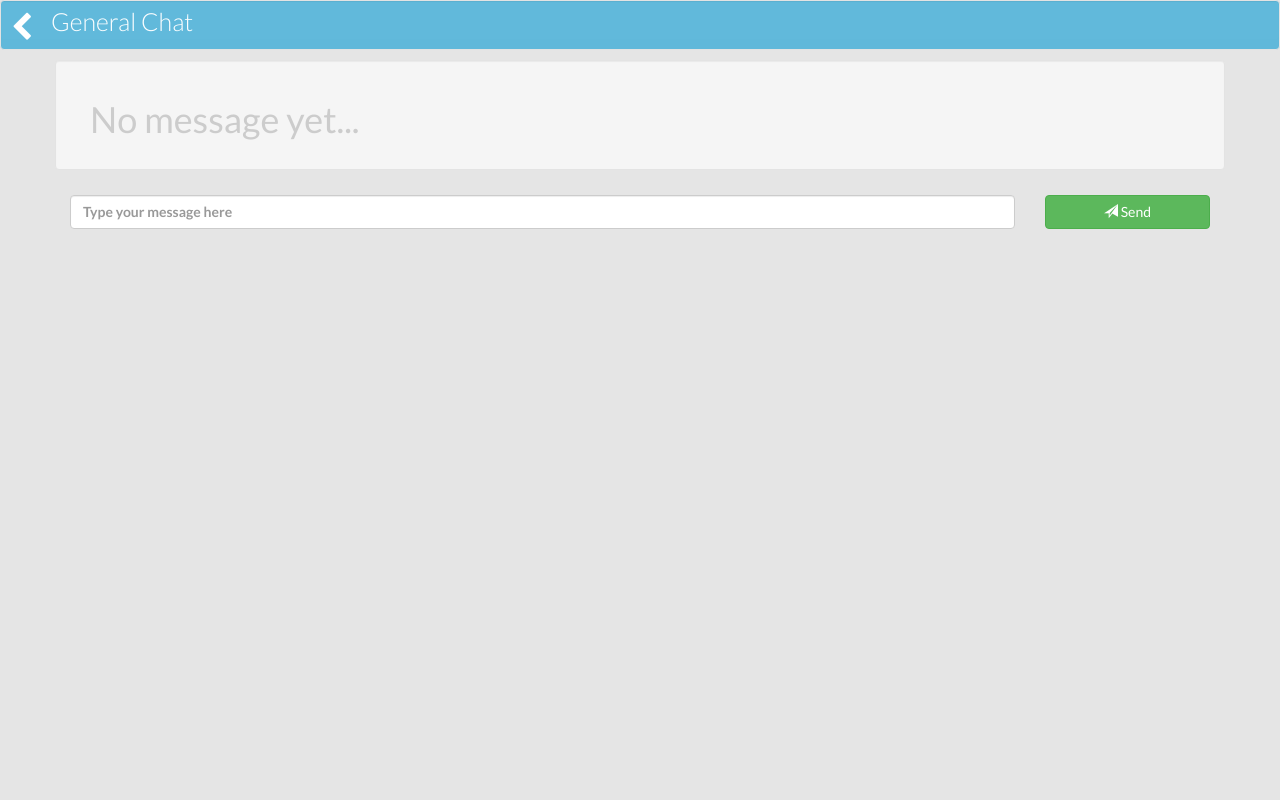
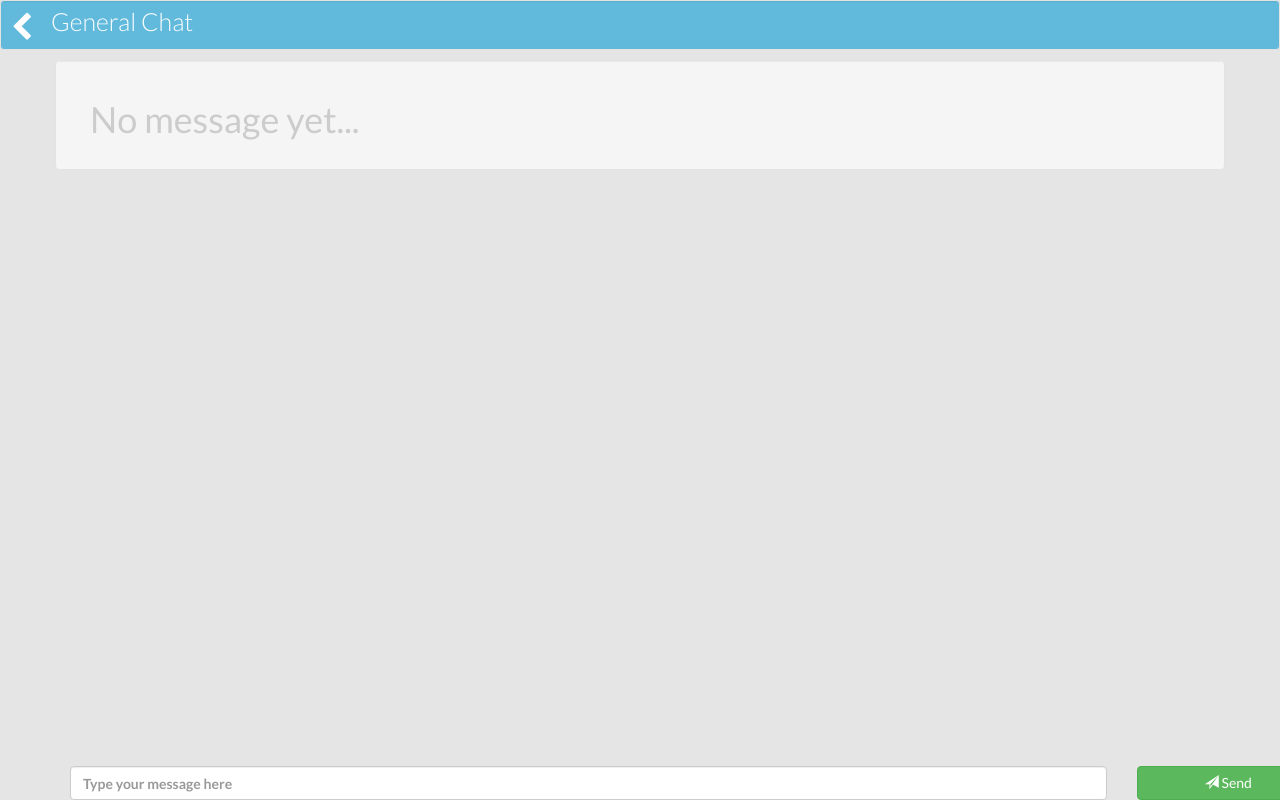
Before and after one commit to imandrewli/App, a Flask app: page / in a window 1280 px wide. Run offline with Flask 2, Linux system fonts and the light colour scheme; some libraries are stand-ins or nearby versions.

Commit message:
fixed position chat box

```diff
--- a/theapp/static/css/dash.css
+++ b/theapp/static/css/dash.css
@@ -84,6 +84,13 @@ a{
 
 .message_holder {
     max-height: inherit;
+    overflow-y: auto;
+}
+
+.footer {
+    position: fixed;
+    bottom: 0;
+    width: 100%;
 }
 
 .chat {
--- a/theapp/templates/ChatAppPage.html
+++ b/theapp/templates/ChatAppPage.html
@@ -22,8 +22,8 @@
       </div>
     </div>
     <div class="text-center well"><b></div>
-    <div class="container well messagebox">
-      <div class="col-lg-12" style="overflow-y:auto;">
+    <div class="container well message_holder">
+      <div class="col-lg-12">
         <div class="no_message">
           <h1 style='color: #ccc'>No message yet...</h1>
           <div class="message_holder"></div>
@@ -35,7 +35,7 @@
         <div class="bottom-flex">
         <div class="bottom-flex-start"></div>
             <form action="" method="POST">
-                <div class="row">
+                <div class="row footer">
                   <div class="col-sm-10">
                   <div style="padding-top: 5px;"></div>
                   <input type="text" class="message form-control" placeholder="Type your message here">
```
